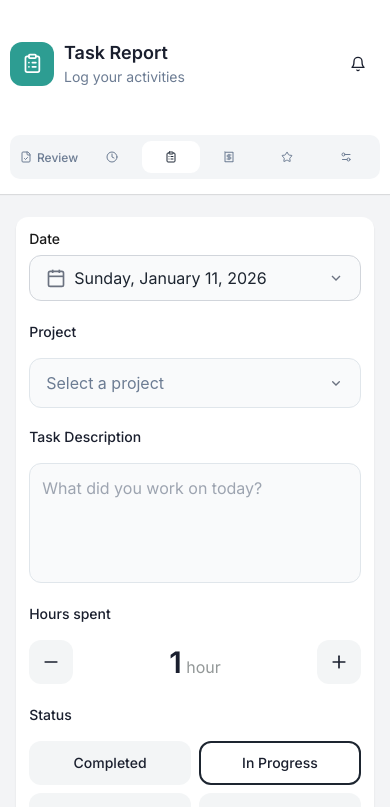
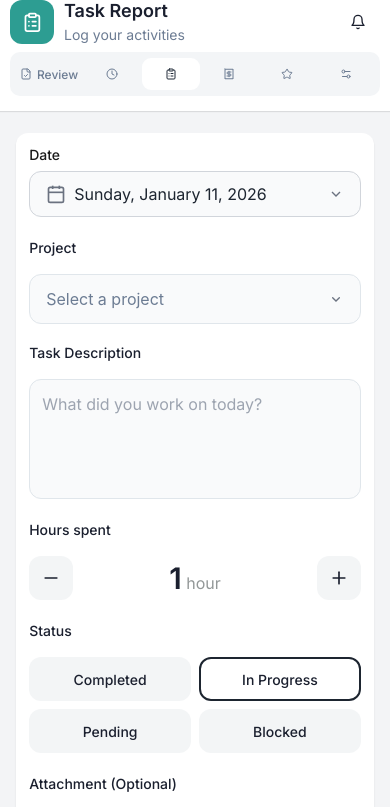
Before and after one commit to Aniamaka-somto/Asoro-Task-tab, a React (Vite) app: page / in a window 390 px wide. Shown: the top 807 px of the page. Built offline with nearby package versions, Linux system fonts and the light colour scheme.

Commit message:
turns out i didnt test the responsiveness on tablets but i've fixed it

```diff
--- a/src/App.css
+++ b/src/App.css
@@ -26,7 +26,7 @@ body {
   background-color: white;
   display: flex;
   width: 100%;
-  height: 23vh;
+
   position: sticky;
   top: 0;
   z-index: 50;
@@ -39,7 +39,6 @@ body {
 .main {
   background-color: #f3f4f6;
   display: flex;
-  justify-content: center;
   align-items: center;
   padding: 2rem 1rem;
   min-height: 100vh;
--- a/src/App.jsx
+++ b/src/App.jsx
@@ -189,10 +189,10 @@ const App = () => {
         ) : (
           ""
         )}
-      </div>
-      <div className={activeTab === 2 ? "re-container" : "hid"}>
-        {/*i know this isnt right but i'm tired*/}
-        Reports are saved automatically and synced across devices
+        <div className={activeTab === 2 ? "re-container" : "hid"}>
+          {/*i know this isnt right but i'm tired*/}
+          Reports are saved automatically and synced across devices
+        </div>
       </div>
     </div>
   );
```
